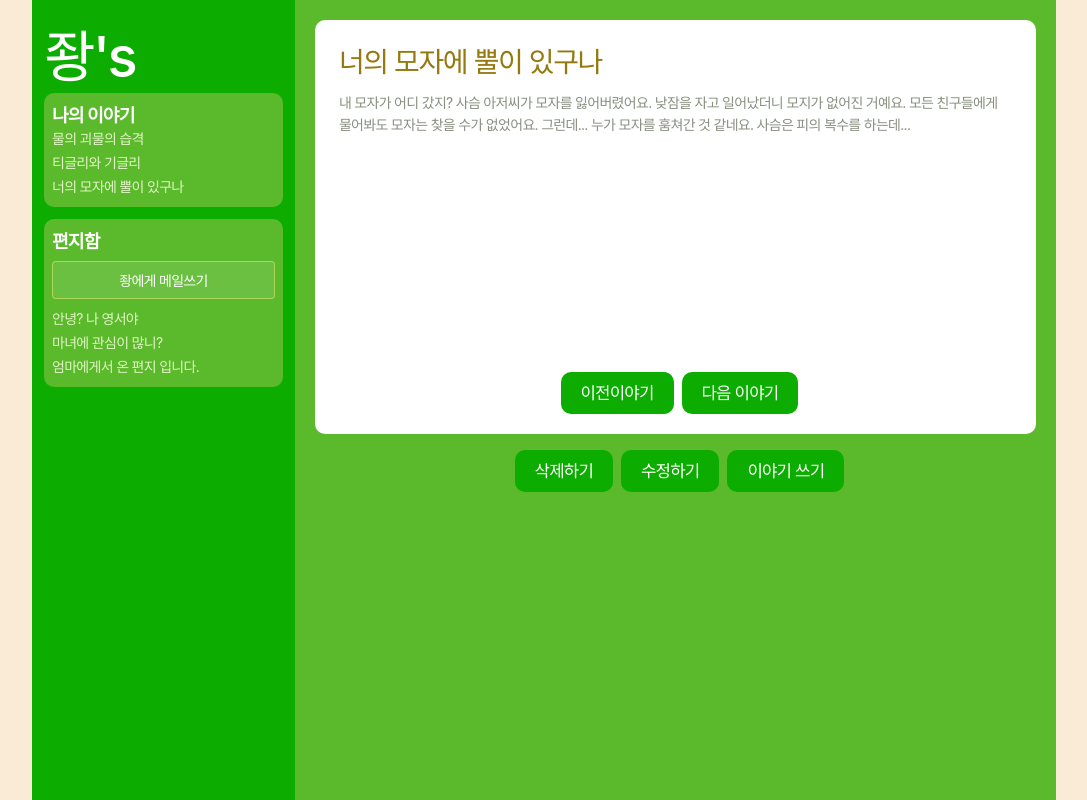
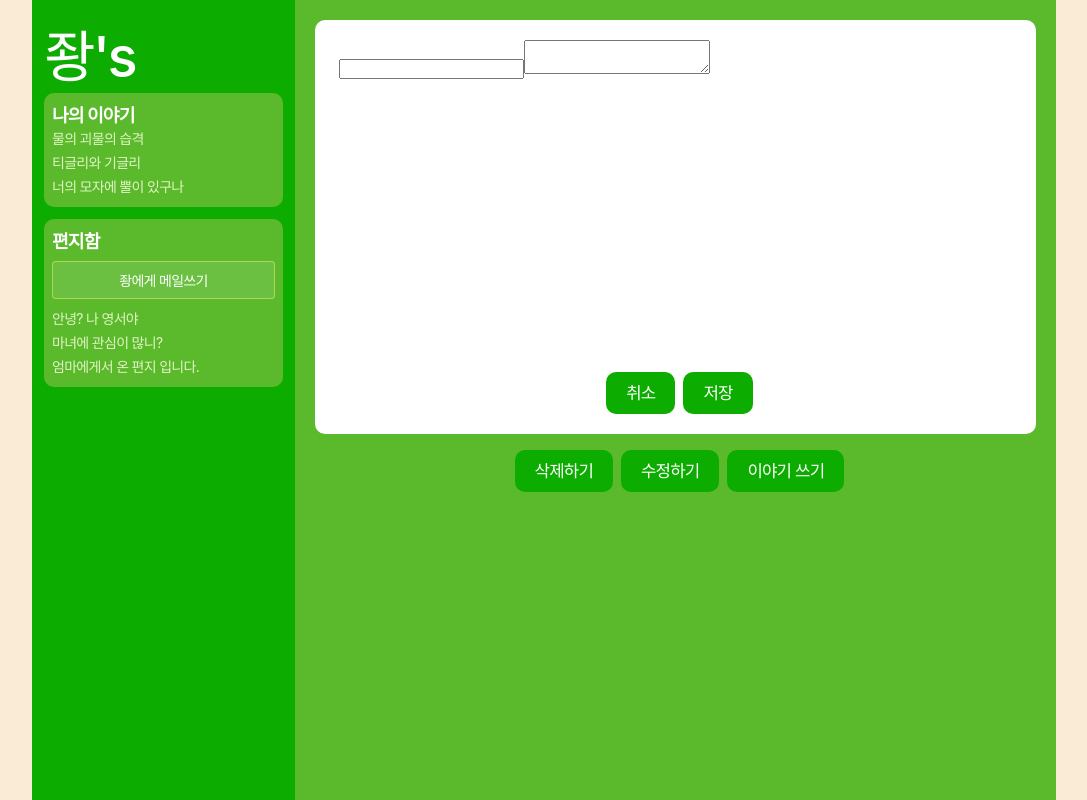
Before and after one commit to oher77/jwang, a React (Create React App) app: page / in a window 1280 px wide. Shown: the top 800 px of the page, without its empty margins (96-1183 px from the left). Built offline with nearby package versions, Linux system fonts and the light colour scheme.

Commit message:
Create 만들다 말았다

```diff
--- a/src/App.js
+++ b/src/App.js
@@ -6,12 +6,13 @@ import TOCMail from './component/TOCMail';
 import ReadContents from './component/ReadContents';
 import Welcome from './component/Welcome';
 import Control from './component/Control';
+import CreateContents from './component/CreateContents';
 
 class App extends Component {
   constructor(props) {
     super(props);
     this.state = {
-      mode: 'read',
+      mode: 'create-story',
       selected_content_id: 3,
       contents: [
         { id: 1, title: '물의 괴물의 습격', story: '숲 속에 있는 고양이 마을. 그곳에는 고양기 다섯 가족이 살고 있어요 그런데 그곳에 물괴물이 공격해 오는데...' },
@@ -45,11 +46,16 @@ class App extends Component {
           break;
         } i = i + 1;
       }
+    } else if (_mode === 'create-story') {
+      _article = <CreateContents></CreateContents>
     }
     return (
       <div className="wrap">
         <navigator>
-          <Subject title={this.state.subject.title}></Subject>
+          <Subject title={this.state.subject.title}
+            onChangeMode={function(){
+              this.setState({mode: 'welcome'});
+            }.bind(this)}></Subject>
           <TOCStory data={this.state.contents}
             onChagePage={function(id){
               this.setState({mode: 'read', selected_content_id: Number(id)});
@@ -59,7 +65,9 @@ class App extends Component {
         </navigator>
         <main>
           {_article}
-          <Control></Control>
+          <Control onChangeMode={function(){
+            this.setState({mode:'create-story'});
+          }.bind(this)}></Control>
         </main>
       </div>
     );
--- a/src/component/Control.js
+++ b/src/component/Control.js
@@ -7,7 +7,10 @@ class Control extends Component {
                 <ul className="button-list">
                     <a href="/"><li>삭제하기</li></a>
                     <a href="/"><li>수정하기</li></a>
-                    <a href="/"><li>이야기 쓰기</li></a>
+                    <a href="/" onClick={function(e){
+                        e.preventDefault();
+                        this.props.onChangeMode();
+                    }.bind(this)}><li>이야기 쓰기</li></a>
                 </ul>
             </section>
         );
--- /dev/null
+++ b/src/component/CreateContents.js
@@ -0,0 +1,23 @@
+import React, { Component } from 'react';
+
+class CreateContents extends Component {
+    render() {
+        var data= this.props.data;
+        return (
+            <div className="create-contents story-bg">
+                <section className="contents">
+                    <input type="text"></input>
+                    <textarea></textarea>
+                </section>
+                <section className="page">
+                    <ul className="button-list">
+                        <a href="/"><li>취소</li></a>
+                        <a href="/"><li>저장</li></a>
+                    </ul>
+                </section>
+            </div>
+
+        );
+    }
+}
+export default CreateContents;
--- a/src/component/Subject.js
+++ b/src/component/Subject.js
@@ -4,7 +4,10 @@ class Subject extends Component {
     render() {
         return (
             <section className="subject">
-                <a href="/Welcome"><h1>{this.props.title}</h1></a>
+                <a href="/Welcome" onClick={function(e) {
+                    e.preventDefault();
+                    this.props.onChangeMode();
+                }.bind(this)}><h1>{this.props.title}</h1></a>
             </section>
         );
     }
```
